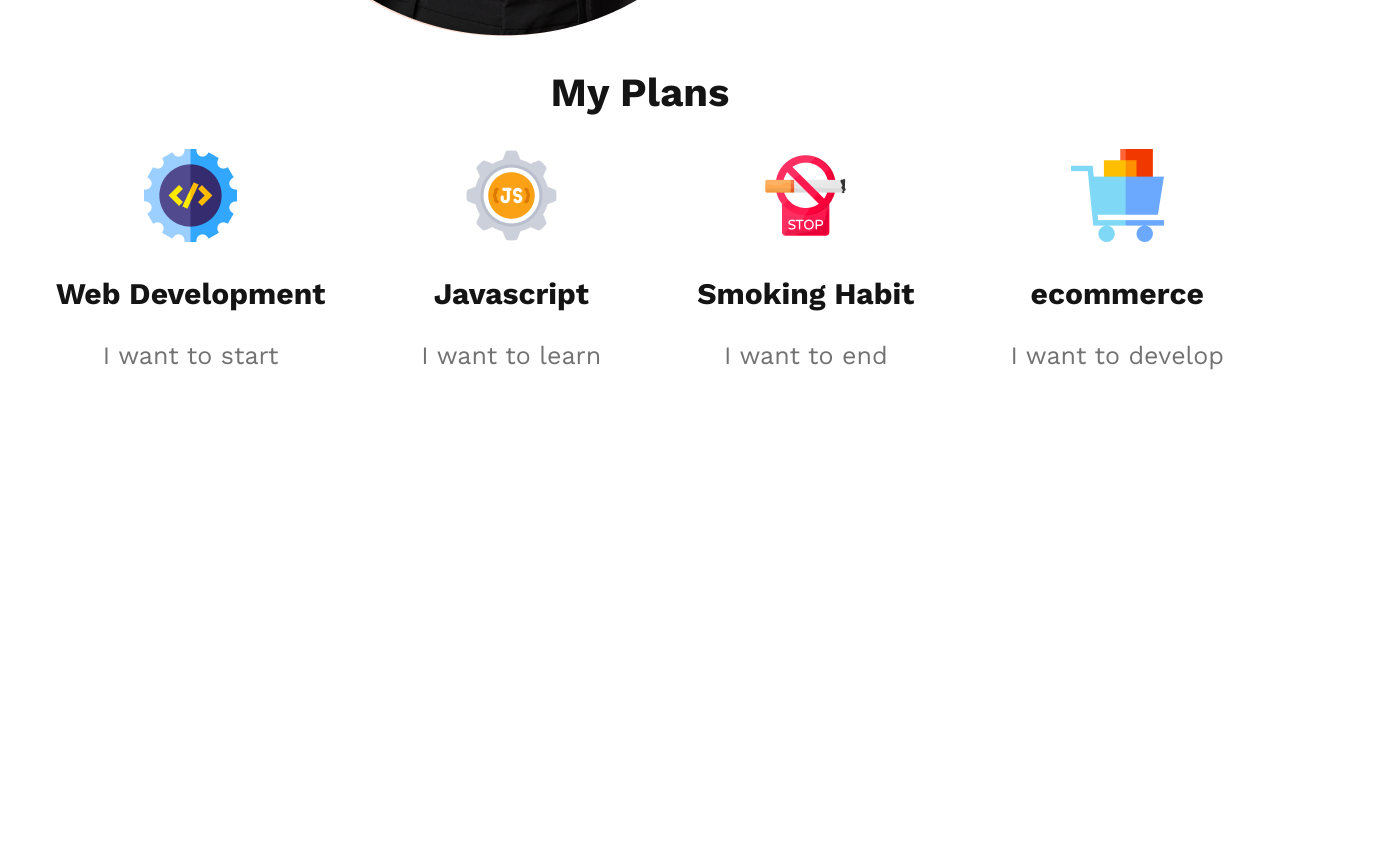
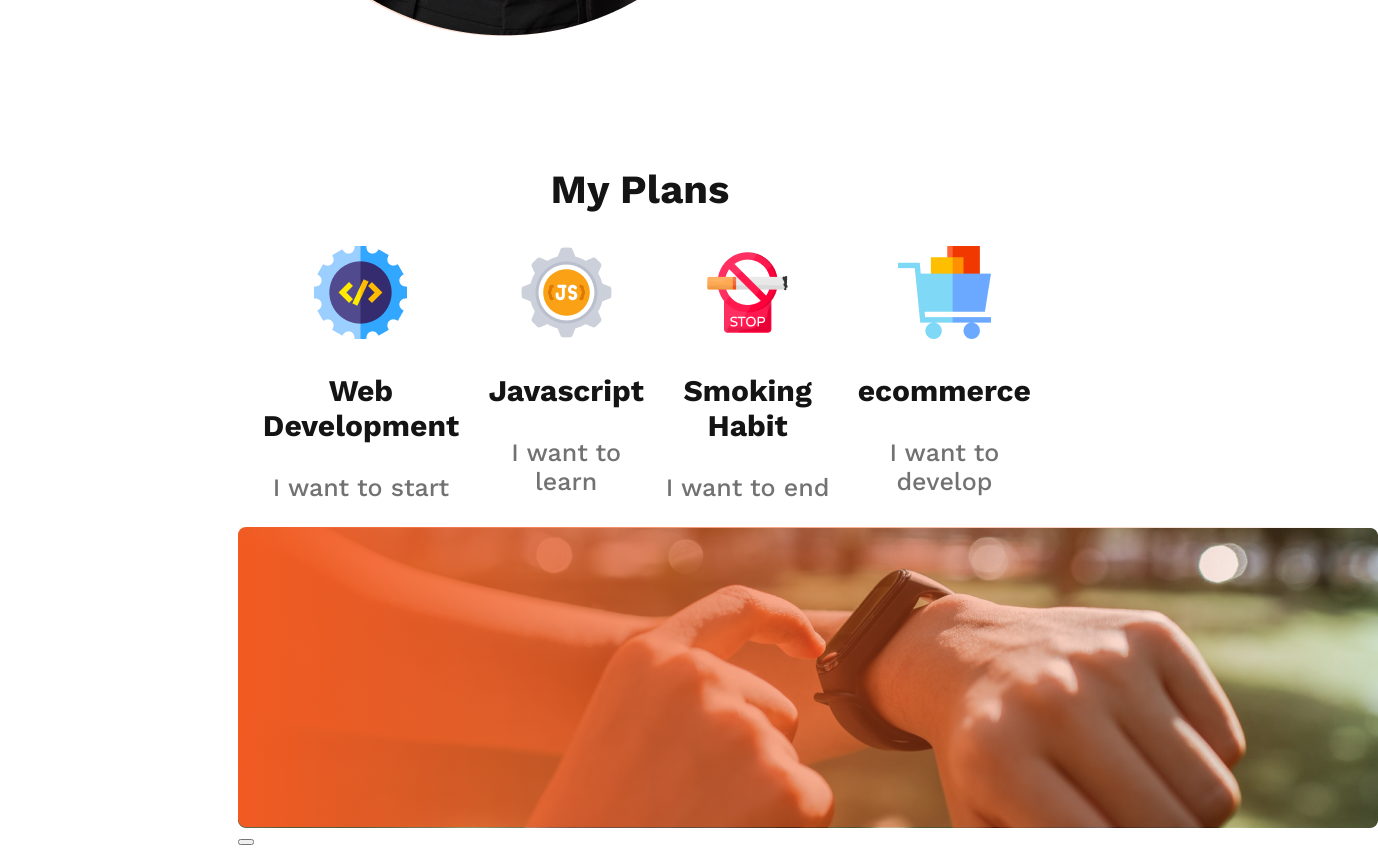
Before and after one commit to S-Siddika/module-5-new-year-frame-1, a plain HTML site: page index.html in a window 1280 px wide. Shown: the part 1678-2532 px from the top of the page, 1378 px wide, since content can reach past the window. Before the commit the page ends 2081 px from the top, so only its background shows below. Drawn offline with nearby package versions, Linux system fonts and the light colour scheme.

Commit message:
completed the positive mindset banner images positioning

```diff
--- a/index.html
+++ b/index.html
@@ -12,6 +12,8 @@
     <link rel="preconnect" href="https://fonts.gstatic.com" crossorigin>
     <link
         href="https://fonts.googleapis.com/css2?family=Open+Sans:wght@400;800&family=Work+Sans:wght@400;700;800&display=swap"
+        rel="stylesheet">
+    <link href="https://fonts.googleapis.com/css2?family=Open+Sans:wght@400;800&family=Work+Sans:wght@500&display=swap"
         rel="stylesheet">
 
 </head>
@@ -79,6 +81,18 @@
                 </div>
             </div>
         </section>
+
+        <!-- positive mindset section starts here -->
+        <section class="positive-container">
+
+            <img class="positive-image-watch" src="./images/watch.png" alt="">
+
+            <div class="positive-image-gradient "></div>
+
+            <button class="btn-call-now"></button>
+
+        </section>
+
     </main>
     <footer></footer>
 </body>
--- a/styles/new.css
+++ b/styles/new.css
@@ -11,8 +11,8 @@ body {
     background: url('../images/banner/banner1.png');
     background-repeat: no-repeat;
     background-size: cover;
-    background-position: left;
-    margin-top: 0px;
+    /* background-position: left; */
+    margin: 0px;
 }
 
 .banner-container {
@@ -132,6 +132,9 @@ ul>li {
 
 .plans-container {
     text-align: center;
+    margin-top: 130px;
+    margin-left: 230px;
+    margin-right: 230px;
 }
 
 .plans-title {
@@ -158,3 +161,28 @@ ul>li {
     font-size: 25px;
     font-weight: 500;
 }
+
+/* positive mindset banner section related styles */
+
+.positive-container {
+    position: relative;
+    margin: 0 230px;
+
+}
+
+
+.positive-image-gradient {
+    width: 1140px;
+    height: 300px;
+    border-radius: 8px;
+    background: linear-gradient(90deg, #F15B22 0%, rgba(241, 91, 34, 0.00) 100%);
+    position: relative;
+
+}
+
+.positive-image-watch {
+    position: absolute;
+    top: 0px;
+}
+
+/* YAAAYY..... :).....completed the positive mindset banner*/
```
